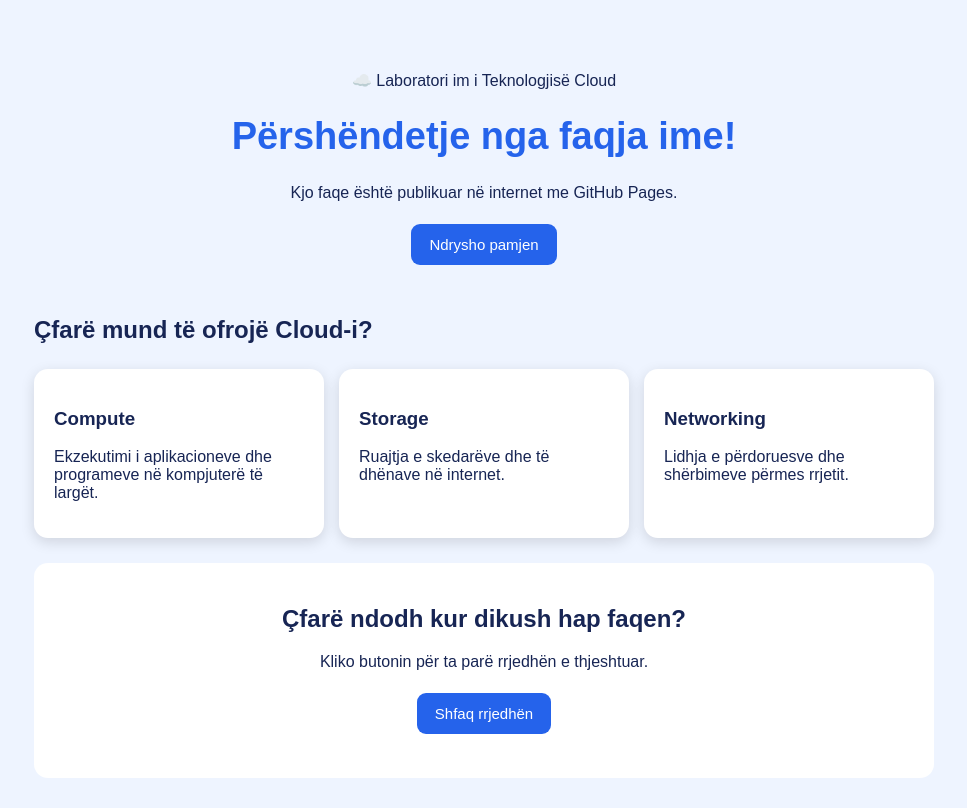
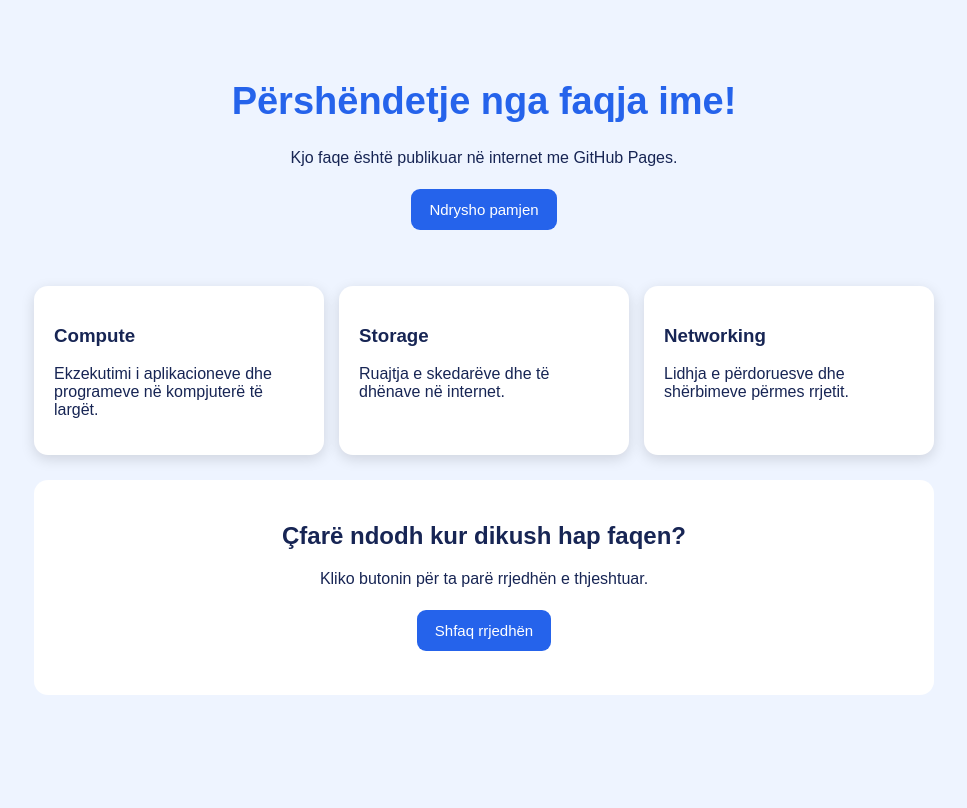
Before and after one commit to Puhiza/cloud-lab-ana, a plain HTML site: page index.html in a window 1280 px wide. Shown: the whole page, without its empty margins (156-1123 px from the left). Drawn offline with Linux system fonts and the light colour scheme.

Commit message:
Update index.html
dsgdg

```diff
--- a/index.html
+++ b/index.html
@@ -98,7 +98,7 @@
 <body>
   <main class="faqja">
     <header>
-      <p>☁️ Laboratori im i Teknologjisë Cloud</p>
+
       <h1>Përshëndetje nga faqja ime!</h1>
       <p>Kjo faqe është publikuar në internet me GitHub Pages.</p>
 
@@ -107,7 +107,7 @@
       </button>
     </header>
 
-    <h2>Çfarë mund të ofrojë Cloud-i?</h2>
+
 
     <section class="kartat">
       <article class="karta">
```
